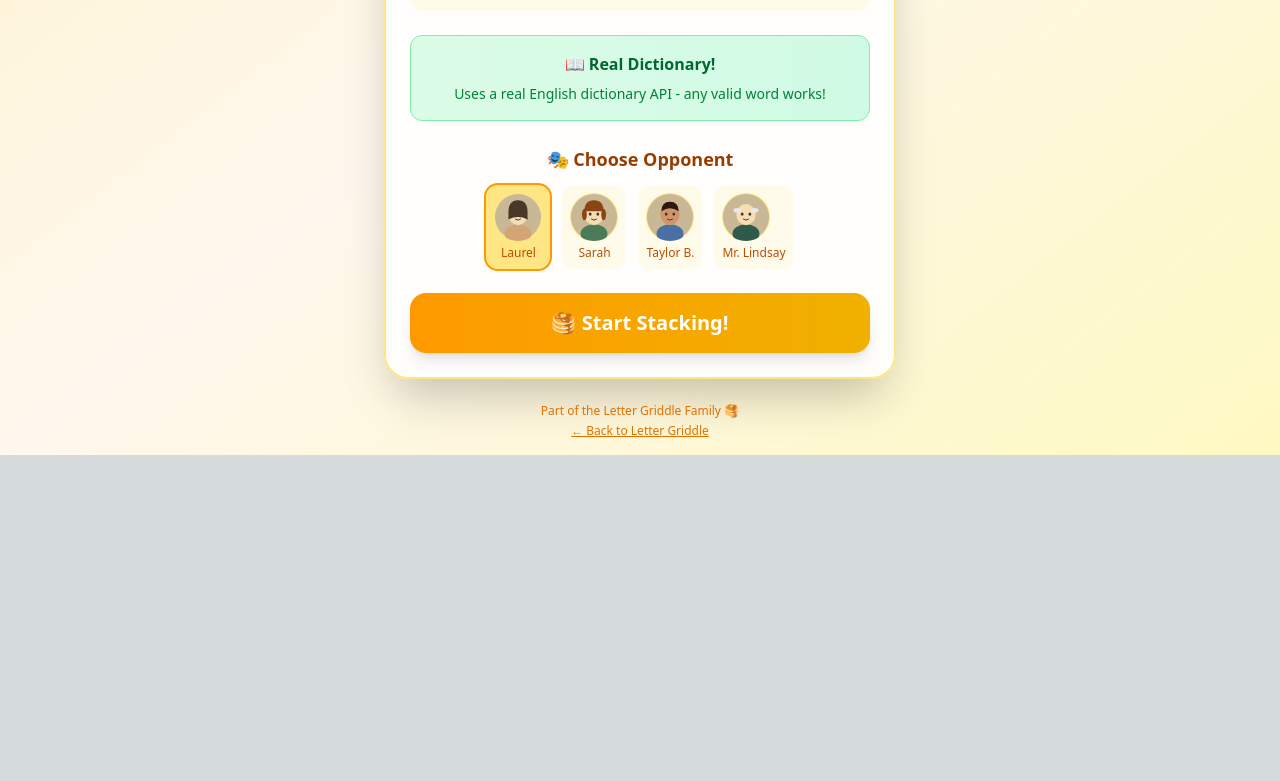
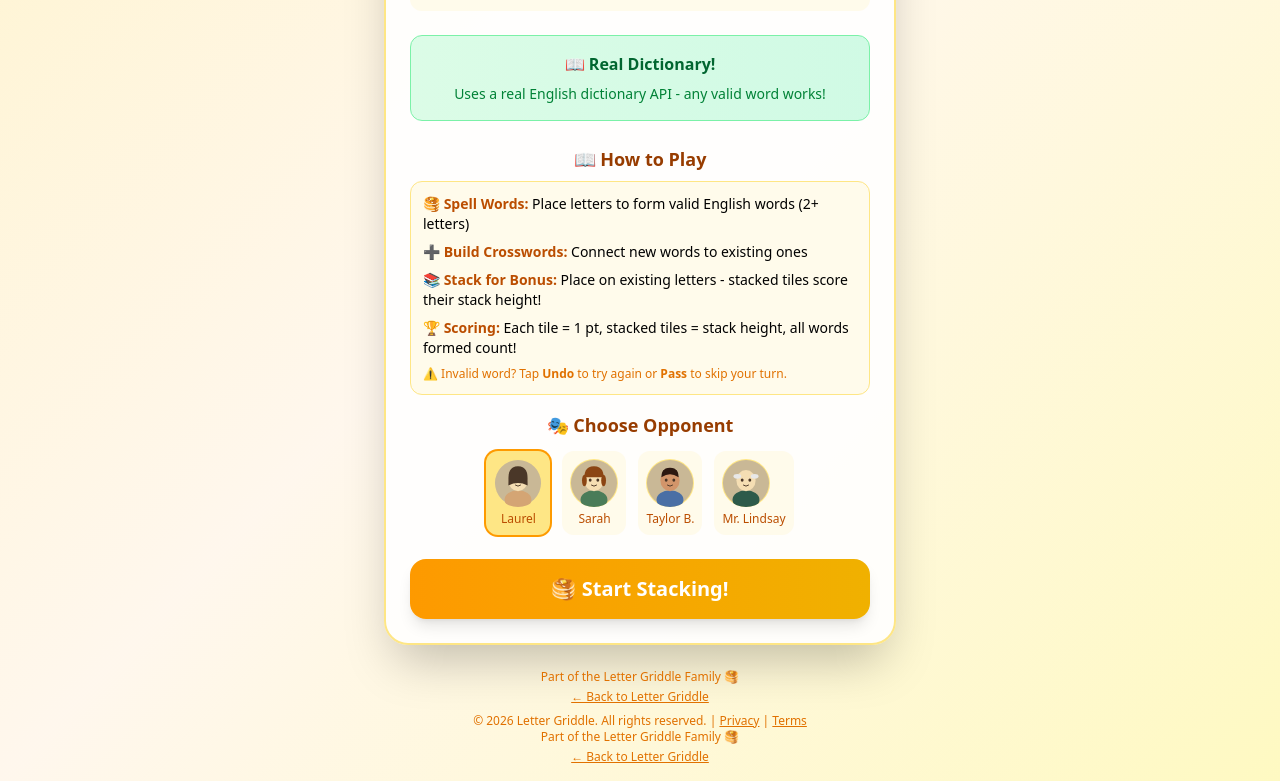
Before and after one commit to lauriegriddle/griddle-game, a Next.js app: page /stacks in a window 1280 px wide. Shown: the part 547-1328 px from the top of the page. Before the commit the page ends 1002 px from the top, so only its background shows below. Built offline with nearby package versions, Linux system fonts and the light colour scheme.

Commit message:
Add Griddle Stacks game

```diff
--- a/app/stacks/page.js
+++ b/app/stacks/page.js
@@ -132,6 +132,34 @@ const BoardCell = ({ onClick, isCenter, isHighlighted, hasLetter, children }) =>
 // ============================================
 // MAIN GAME COMPONENT
 // ============================================
+const HowToPlayContent = () => (
+  <div className="space-y-3 text-amber-700">
+    <div className="flex items-start gap-3 bg-amber-50 rounded-xl p-3">
+      <span className="text-2xl">🥞</span>
+      <div><p className="font-semibold">Spell Words</p><p className="text-sm text-amber-600">Place letters to form valid English words (2+ letters)</p></div>
+    </div>
+    <div className="flex items-start gap-3 bg-amber-50 rounded-xl p-3">
+      <span className="text-2xl">➕</span>
+      <div><p className="font-semibold">Build Crosswords</p><p className="text-sm text-amber-600">Connect new words to existing ones on the board</p></div>
+    </div>
+    <div className="flex items-start gap-3 bg-amber-50 rounded-xl p-3">
+      <span className="text-2xl">📚</span>
+      <div><p className="font-semibold">Stack for Bonus!</p><p className="text-sm text-amber-600">Place on existing letters - stacked tiles score their stack height!</p></div>
+    </div>
+    <div className="bg-gradient-to-r from-amber-100 to-yellow-100 rounded-xl p-4 border-2 border-amber-300">
+      <h4 className="font-bold text-amber-800 mb-2 flex items-center gap-2"><span>🏆</span> Scoring</h4>
+      <ul className="text-sm text-amber-700 space-y-1">
+        <li>• <strong>Each tile = 1 point</strong> (base score)</li>
+        <li>• <strong>Stacked tiles = stack height</strong> (e.g., 3-high = 3 pts)</li>
+        <li>• <strong>All words formed count!</strong> (crossword bonus)</li>
+      </ul>
+    </div>
+    <div className="bg-gradient-to-r from-red-50 to-orange-50 rounded-xl p-4 border-2 border-red-200">
+      <h4 className="font-bold text-red-700 mb-2 flex items-center gap-2"><span>⚠️</span> Invalid Word?</h4>
+      <p className="text-sm text-red-600">If your word is rejected, tap <strong>↩️ Undo</strong> to return your tiles and try a different word. If you cannot make a valid word, tap <strong>⏭️ Pass</strong> to skip your turn.</p>
+    </div>
+  </div>
+);
 const GriddleStacks = () => {
   const BOARD_SIZE = 11;
   const HAND_SIZE = 7;
@@ -158,6 +186,9 @@ const GriddleStacks = () => {
   const [lastPlayedWord, setLastPlayedWord] = useState('');
   const [errorMessage, setErrorMessage] = useState('');
   const [passCount, setPassCount] = useState(0);
+  const [showHelpModal, setShowHelpModal] = useState(false);
+const [showMenuConfirm, setShowMenuConfirm] = useState(false);
+const currentYear = new Date().getFullYear();
 
   // Initialize letter pool
   const initializeLetterPool = useCallback(() => {
@@ -179,6 +210,12 @@ const GriddleStacks = () => {
     });
     setSelectedTileIndex(null);
   }, []);
+
+
+const returnToMenu = () => {
+  setGameStarted(false);
+  setShowMenuConfirm(false);
+};
 
   // Start game
   const startGame = useCallback(() => {
@@ -570,6 +607,16 @@ const GriddleStacks = () => {
               <h3 className="font-bold text-green-800 mb-2 text-center">📖 Real Dictionary!</h3>
               <p className="text-sm text-green-700 text-center">Uses a real English dictionary API - any valid word works!</p>
             </div>
+            <div className="mb-4">
+  <h3 className="text-lg font-bold text-amber-800 mb-2 text-center">📖 How to Play</h3>
+  <div className="bg-amber-50 rounded-xl p-3 text-sm space-y-2 border border-amber-200">
+    <p><span className="font-bold text-amber-700">🥞 Spell Words:</span> Place letters to form valid English words (2+ letters)</p>
+    <p><span className="font-bold text-amber-700">➕ Build Crosswords:</span> Connect new words to existing ones</p>
+    <p><span className="font-bold text-amber-700">📚 Stack for Bonus:</span> Place on existing letters - stacked tiles score their stack height!</p>
+    <p><span className="font-bold text-amber-700">🏆 Scoring:</span> Each tile = 1 pt, stacked tiles = stack height, all words formed count!</p>
+    <p className="text-amber-600 text-xs mt-2">⚠️ Invalid word? Tap <strong>Undo</strong> to try again or <strong>Pass</strong> to skip your turn.</p>
+  </div>
+</div>
             <div className="mb-6">
               <h3 className="text-lg font-bold text-amber-800 mb-3 text-center">🎭 Choose Opponent</h3>
               <div className="flex justify-center gap-3 flex-wrap">
@@ -587,6 +634,11 @@ const GriddleStacks = () => {
               🥞 Start Stacking!
             </button>
           </div>
+          <div className="text-center text-xs text-amber-600 mt-6">
+  <p>Part of the Letter Griddle Family 🥞</p>
+  <p className="mt-1"><a href="/" className="underline hover:text-amber-800">← Back to Letter Griddle</a></p>
+  <p className="mt-2">© {currentYear} Letter Griddle. All rights reserved. | <a href="/privacy" className="underline hover:text-amber-800">Privacy</a> | <a href="/terms" className="underline hover:text-amber-800">Terms</a></p>
+</div>
           <div className="text-center text-xs text-amber-600">
             <p>Part of the Letter Griddle Family 🥞</p>
             <p className="mt-1"><a href="/" className="underline hover:text-amber-800">← Back to Letter Griddle</a></p>
@@ -602,9 +654,11 @@ const GriddleStacks = () => {
   return (
     <div className="min-h-screen bg-gradient-to-br from-amber-50 via-yellow-50 to-orange-50 p-2 md:p-4">
       <div className="max-w-2xl mx-auto">
-        <div className="text-center mb-2">
-          <h1 className="text-xl md:text-2xl font-bold text-amber-800" style={{fontFamily: 'Georgia, serif'}}>🥞 Griddle Stacks</h1>
-        </div>
+        <div className="flex justify-between items-center mb-2">
+  <button onClick={() => setShowMenuConfirm(true)} className="bg-amber-200 hover:bg-amber-300 text-amber-800 px-3 py-1 rounded-full text-sm font-medium">☰ Menu</button>
+  <h1 className="text-xl md:text-2xl font-bold text-amber-800" style={{fontFamily: 'Georgia, serif'}}>🥞 Griddle Stacks</h1>
+  <button onClick={() => setShowHelpModal(true)} className="bg-amber-200 hover:bg-amber-300 text-amber-800 px-3 py-1 rounded-full text-sm font-medium">📚 How to Play</button>
+</div>
 
         {/* Scoreboard */}
         <div className="bg-white rounded-xl shadow-lg p-3 mb-3 border-2 border-amber-200">
@@ -690,6 +744,12 @@ const GriddleStacks = () => {
             className="bg-gradient-to-r from-amber-500 to-yellow-500 hover:from-amber-600 hover:to-yellow-600 text-white px-4 py-2 rounded-full font-medium text-sm">🔄 New</button>
         </div>
 
+        <div className="text-center py-4 text-xs text-amber-600">
+  <p>Part of the Letter Griddle Family 🥞</p>
+  <p className="mt-1"><a href="/" className="underline hover:text-amber-800">← Back to Letter Griddle</a></p>
+  <p className="mt-2">© {currentYear} Letter Griddle. All rights reserved. | <a href="/privacy" className="underline hover:text-amber-800">Privacy</a> | <a href="/terms" className="underline hover:text-amber-800">Terms</a></p>
+</div>
+
         {/* Game Over Modal */}
         {gameOver && (
           <div className="fixed inset-0 bg-black bg-opacity-50 flex items-center justify-center z-50 p-4">
@@ -710,6 +770,32 @@ const GriddleStacks = () => {
           </div>
         )}
 
+{showHelpModal && (
+  <div className="fixed inset-0 bg-black bg-opacity-50 flex items-center justify-center z-50 p-4">
+    <div className="bg-white rounded-3xl p-6 max-w-md w-full shadow-2xl max-h-[90vh] overflow-y-auto">
+      <div className="flex justify-between items-center mb-4">
+        <h2 className="text-2xl font-bold text-amber-800" style={{fontFamily: 'Georgia, serif'}}>📖 How to Play</h2>
+        <button onClick={() => setShowHelpModal(false)} className="text-gray-400 hover:text-gray-600 text-2xl">✕</button>
+      </div>
+      <HowToPlayContent />
+      <button onClick={() => setShowHelpModal(false)} className="w-full mt-4 bg-gradient-to-r from-amber-500 to-yellow-500 hover:from-amber-600 hover:to-yellow-600 text-white py-3 rounded-xl font-bold">Got it! 🥞</button>
+    </div>
+  </div>
+)}
+
+{showMenuConfirm && (
+  <div className="fixed inset-0 bg-black bg-opacity-50 flex items-center justify-center z-50 p-4">
+    <div className="bg-white rounded-3xl p-6 max-w-sm w-full shadow-2xl text-center">
+      <div className="text-4xl mb-4">🥞</div>
+      <h2 className="text-xl font-bold text-amber-800 mb-2">Return to Menu?</h2>
+      <p className="text-amber-600 mb-4">Your current game progress will be lost.</p>
+      <div className="flex gap-3 justify-center">
+        <button onClick={() => setShowMenuConfirm(false)} className="bg-gray-200 hover:bg-gray-300 text-gray-700 px-6 py-2 rounded-full font-medium">Cancel</button>
+        <button onClick={returnToMenu} className="bg-gradient-to-r from-amber-500 to-yellow-500 hover:from-amber-600 hover:to-yellow-600 text-white px-6 py-2 rounded-full font-bold">Yes, Exit</button>
+      </div>
+    </div>
+  </div>
+)}
         {/* Footer */}
         <div className="text-center py-4 text-xs text-amber-600">
           <p>Part of the Letter Griddle Family 🥞</p>
```
